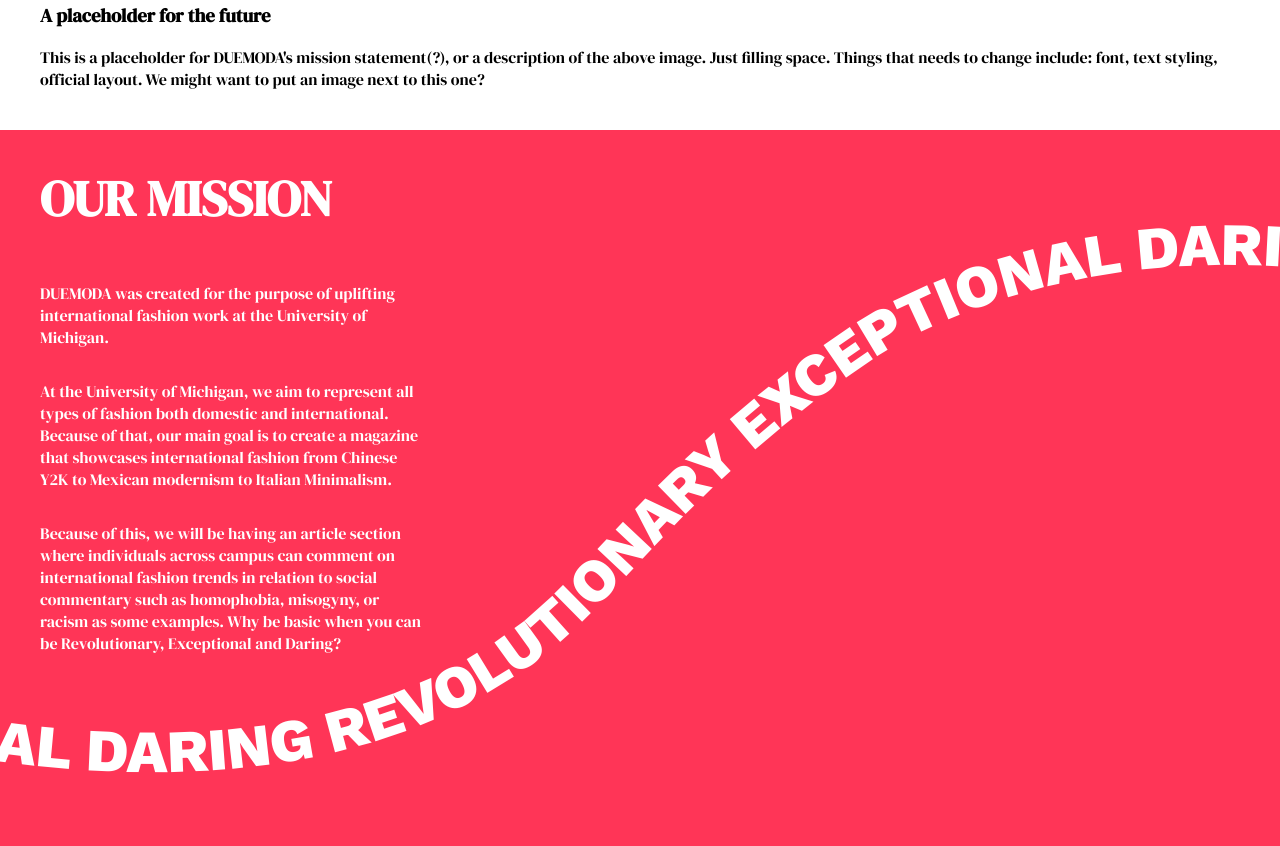
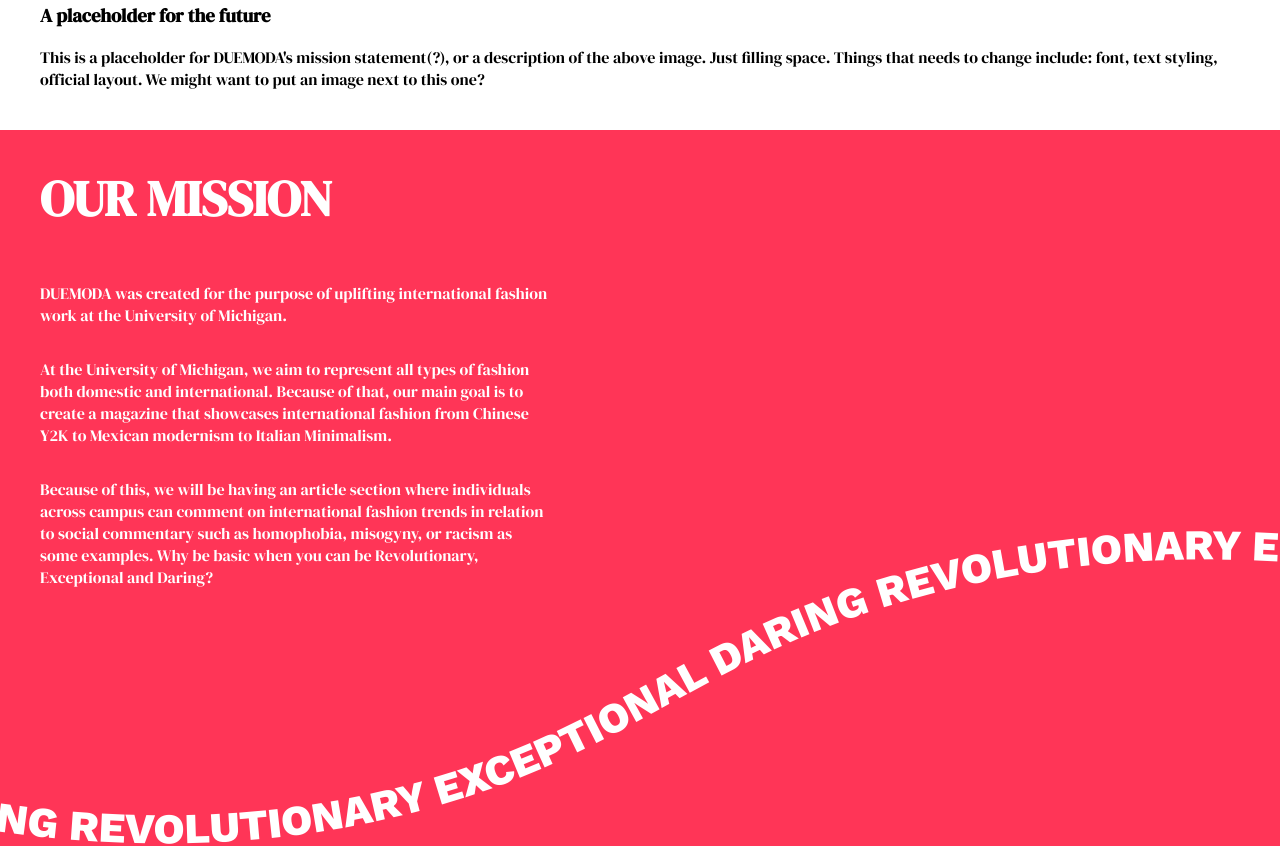
Before and after one commit to fashionEDM/fashionEDM.github.io, a plain HTML site: page html/index.html in a window 1280 px wide. Shown: the part 1071-1917 px from the top of the page. Drawn offline with nearby package versions, Linux system fonts and the light colour scheme.

Commit message:
changed svg path, changed back to scroll

```diff
--- a/html/index.html
+++ b/html/index.html
@@ -51,7 +51,9 @@
                 <p>At the University of Michigan, we aim to represent all types of fashion both domestic and international. Because of that, our main goal is to create a magazine that showcases international fashion from Chinese Y2K to Mexican modernism to Italian Minimalism.</p>
                 <p>Because of this, we will be having an article section where individuals across campus can comment on international fashion trends in relation to social commentary such as homophobia, misogyny, or racism as some examples. Why be basic when you can be Revolutionary, Exceptional and Daring?</p>
             </div>
-                <svg id="path" xmlns="http://www.w3.org/2000/svg" viewBox="0 0 1366 768">
+            <!-- <div id="about_text_right">
+            </div> -->
+            <svg id="path" xmlns="http://www.w3.org/2000/svg" viewBox="0 0 1920 600">
                 <defs>
                     <style>
                     .cls-1 {
@@ -63,17 +65,17 @@
                     </style>
                 </defs>
                 <g id="Artboard_1" data-name="Artboard 1">
-                      <path id="curve" fill="transparent" class="cls-1" d="M-37,647c250.46,39.813,463.957,10.886,620-110,42.585-32.991,92.315-91.481,144-144,89-90.432,197.763-170.944,249-196,125.87-61.556,266.72-83.872,414-71"/>
+                <!-- <path id="curve" fill="transparent" class="cls-1" d="M-37,647c250.46,39.813,463.957,10.886,620-110,42.585-32.991,92.315-91.481,144-144,89-90.432,197.763-170.944,249-196,125.87-61.556,266.72-83.872,414-71"/> -->
+                <path id="curve" fill="transparent" class="cls-1" d="M-18,600c259.729,38.82,508.8,22.886,743-58,215.705-74.5,331.97-181.562,547-258,206.54-73.421,425.99-100.592,657-86"></path>
                     <text>
                         <textPath id="text-path" href="#curve" startOffset="0">
                         <!-- comment the animate out if you want it to be on scroll -->
-                            <animate attributeName="startOffset" from="-98%" to="-17%" begin="0s" dur="15s" repeatCount="indefinite"></animate>
+                        <!-- <animate attributeName="startOffset" from="-98%" to="-17%" begin="0s" dur="15s" repeatCount="indefinite"></animate> -->
                             REVOLUTIONARY EXCEPTIONAL DARING REVOLUTIONARY EXCEPTIONAL DARING REVOLUTIONARY EXCEPTIONAL DARING REVOLUTIONARY EXCEPTIONAL DARING
                         </textPath>
                     </text>
                 </g>
             </svg>
-
         </div>
         <div class="panel" id="contact">
             <h1>CONTACT US</h1>
--- a/static/css/style.css
+++ b/static/css/style.css
@@ -151,11 +151,12 @@
 
 #path {
     width: 100vw;
-    margin-top: 0vh;
+    /* margin-top: 0vh; */
     min-height: 95vh;
     position: relative;
-    /* margin-top: -75vh; */
+    margin-top: 15vh;
     z-index: 0;
+    /* transform:scaleY(.2) */
 }
 
 #text-path {
@@ -165,7 +166,7 @@
 }
 
 #about_text {
-    width: 30vw;
+    width: 40vw;
     color: white;
     margin-left: 40px;
     display: flex;
@@ -174,6 +175,18 @@
     position: absolute;
     top: 0;
 }
+
+/* #about_text_right {
+    margin-right: 0;
+    margin-left: auto;
+    width: 30vw;
+    color: white;
+    display: flex;
+    flex-direction: column;
+    justify-content: space-evenly;
+    margin-top: -10%;
+    position: relative;
+} */
 
 @media only screen and (max-width: 600px) {
     #about_text {
--- a/static/js/scroll.js
+++ b/static/js/scroll.js
@@ -12,7 +12,7 @@
 
         window.scrollTo({top: y, behavior: 'smooth'});
 
-        // document.getElementById("two").scrollIntoView({behavior: "smooth", block: "center"});
+        document.getElementById("two").scrollIntoView({behavior: "smooth", block: "center"});
     });
 
     const updateTextPosition = () => {
--- a/static/js/sticky.js
+++ b/static/js/sticky.js
@@ -1,26 +1,26 @@
-// sticky.js
-// this file is used to add the sticky class to the navbar
+// // sticky.js
+// // this file is used to add the sticky class to the navbar
 
-// call stickyFunc on scroll
-window.onscroll = stickyFunc;
+// // call stickyFunc on scroll
+// window.onscroll = stickyFunc;
 
-// fetch navbar
-var navbar = document.getElementById("navbar");
+// // fetch navbar
+// var navbar = document.getElementById("navbar");
 
-// fetch offset
-// TODO: change the way we get the offset, only works
-// if the page is loaded at the very top
-var sticky = navbar.offsetTop;
+// // fetch offset
+// // TODO: change the way we get the offset, only works
+// // if the page is loaded at the very top
+// var sticky = navbar.offsetTop;
 
 
-function stickyFunc() {
-    console.log(sticky);
-    if (window.scrollY >= sticky) {
-        navbar.classList.add("sticky")
-        content.classList.add("shifted")
-    }
-    else {
-        navbar.classList.remove("sticky")
-        content.classList.remove("shifted")
-    }
-}
+// function stickyFunc() {
+//     console.log(sticky);
+//     if (window.scrollY >= sticky) {
+//         navbar.classList.add("sticky")
+//         content.classList.add("shifted")
+//     }
+//     else {
+//         navbar.classList.remove("sticky")
+//         content.classList.remove("shifted")
+//     }
+// }
```
Also changed, not shown: static/js/moving-text.js (deleted). Lines whose indentation alone changed are shown as unchanged.
